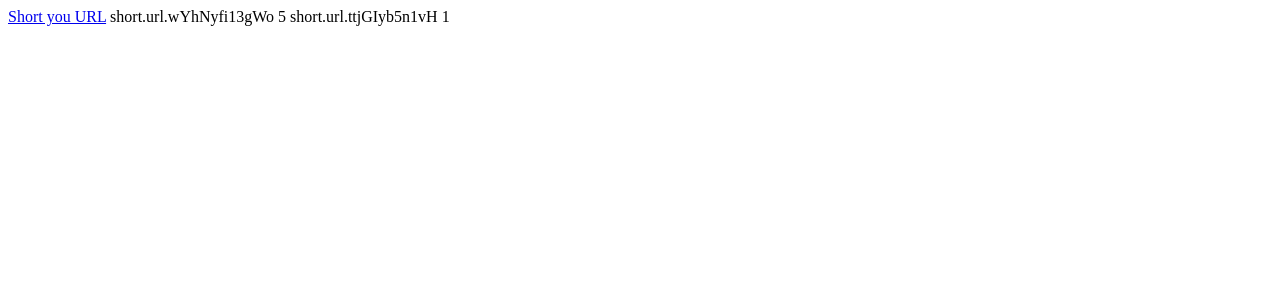
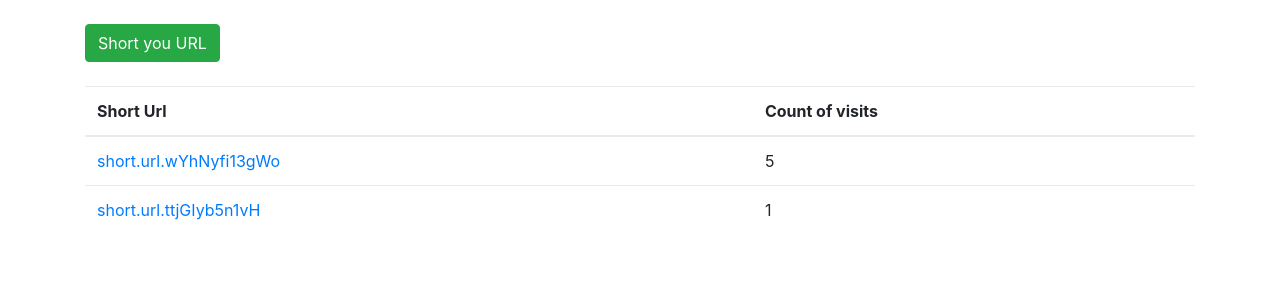
Before and after one commit to Abalmaz/Django_shortly, a Django app: page / in a window 1280 px wide. Shown: the top 300 px of the page. Run offline with Django 3.2, Linux system fonts and the light colour scheme; data comes from the database, SQL or seed files in the repository; both versions use the stored data as it was after the commit; some libraries are stand-ins or nearby versions.

Commit message:
Add html files

```diff
--- a/shorten_url/templates/shorten_url/index.html
+++ b/shorten_url/templates/shorten_url/index.html
@@ -1,14 +1,29 @@
-<!DOCTYPE html>
-<html lang="en">
-<head>
-    <meta charset="UTF-8">
-    <title>Shorten Url</title>
-</head>
-<body>
-    <a href="/shortly">Short you URL</a>
-    {% for url in urls %}
-        {{ url.short_url }}
-        {{ url.visit_count }}
-    {% endfor %}
-</body>
-</html>
+{% extends 'shorten_url/layout.html' %}
+
+{% block body %}
+
+    <div class="container">
+        <div class="mb-4">
+            <a href="/shortly" class="btn btn-success">Short you URL</a>
+        </div>
+        <table class="table">
+          <thead class="thead-inverse">
+              <tr>
+                <th>Short Url</th>
+                <th>Count of visits</th>
+              </tr>
+          </thead>
+            </tbody>
+            {% for url in urls %}
+            <tr>
+              <td>
+                <a  href="visit_url/{{ url.short_url }}" target="_blank">{{ url.short_url }}</a>
+              </td>
+              <td class="align-middle">{{ url.visit_count }}</td>
+            </tr>
+            {% endfor %}
+          </tbody>
+        </table>
+</div>
+
+{% endblock %}
--- /dev/null
+++ b/shorten_url/templates/shorten_url/layout.html
@@ -0,0 +1,6 @@
+<!doctype html>
+<title>Short url</title>
+<link rel="stylesheet" href="https://maxcdn.bootstrapcdn.com/bootstrap/4.0.0-beta.2/css/bootstrap.min.css" integrity="sha384-PsH8R72JQ3SOdhVi3uxftmaW6Vc51MKb0q5P2rRUpPvrszuE4W1povHYgTpBfshb" crossorigin="anonymous">
+
+<br>
+{% block body %}{% endblock %}
--- a/shorten_url/urls.py
+++ b/shorten_url/urls.py
@@ -4,4 +4,5 @@ from shorten_url import views
 urlpatterns = [
     path('', views.index),
     path('shortly', views.shorten),
+    path('visit_url/<short_url>', views.redirect_to_url),
 ]
--- a/shorten_url/views.py
+++ b/shorten_url/views.py
@@ -1,5 +1,6 @@
 from django.shortcuts import render
 from django.utils.crypto import get_random_string
+from django.http import HttpResponseRedirect
 from django.core.validators import URLValidator
 from django.core.exceptions import ValidationError
 from shorten_url.models import WebUrl
@@ -8,7 +9,7 @@ from shorten_url.models import WebUrl
 
 # Create your views here.
 def index(request):
-    urls = WebUrl.objects.all()
+    urls = WebUrl.objects.order_by('-visit_count')[:5]
     return render(request, 'shorten_url/index.html', {'urls': urls})
 
 def shorten(request):
@@ -40,11 +41,11 @@ def redirect_to_url(request, short_url):
     url = WebUrl.objects.get(short_url=short_url)
     url.visit_count += 1
     url.save()
-    return HttpResponseRedirect(url.httpurl)
+    return HttpResponseRedirect(url.url)
 
 def shortened():
     while True:
-        short_url = 'short.url/' + get_random_string(length=12)
+        short_url = 'short.url.' + get_random_string(length=12)
         try:
             temp = WebUrl.objects.get(short_url=short_url)
         except:
```
Also changed, not shown: shorten_url/templates/shorten_url/shortly.html (+17 -17 lines), db.sqlite3.
